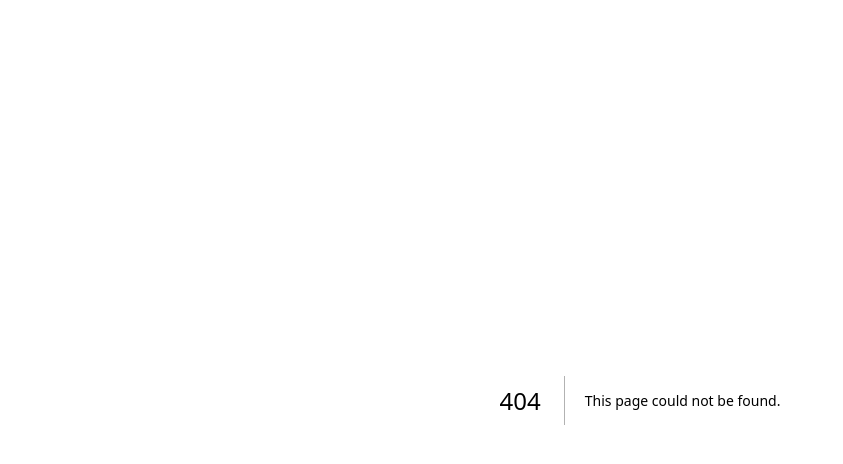
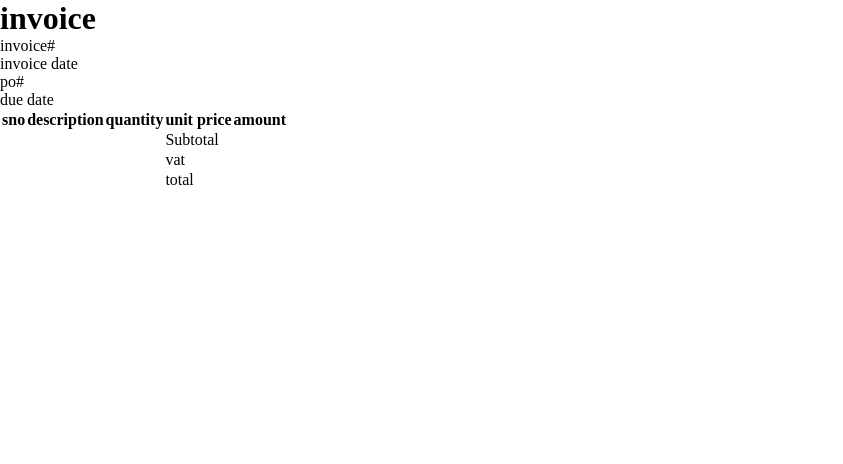
Before and after one commit to ibimina/Bill, a Next.js app: page /invoice in a window 1280 px wide. Before the commit this address had no page. Shown: the top 464 px of the page, without its empty margins (0-843 px from the left). Built offline with nearby package versions, Linux system fonts and the light colour scheme.

Commit message:
docs: invoice page

```diff
--- /dev/null
+++ b/src/pages/invoice.tsx
@@ -0,0 +1,89 @@
+import { Invoicee } from "@/models/invoice"
+import { useEffect, useState } from "react"
+
+
+
+const Invoice = () => {
+    const [invoiceInfo, setInvoiceInfo] = useState<Invoicee>()
+    const [sender, setSender] = useState<string[]>()
+    const [address, setAddress] = useState<string[]>()
+    useEffect(() => {
+
+        const storage = localStorage?.getItem("invoice")!
+        setInvoiceInfo(JSON.parse(storage))
+        console.log(invoiceInfo, storage)
+        setSender(invoiceInfo?.from.split("\n"))
+        setAddress(invoiceInfo?.billto.split("\n"))
+    }, [])
+    console.log(invoiceInfo)
+
+
+    return (
+        <>
+            <div className="sender">
+                <h1>invoice</h1>
+                {sender?.map((item, index) => (
+                    <p key={index}>{item}</p>
+                ))}
+            </div>
+            <div className="address">
+                <div className="billto">
+                    {address?.map((item, index) => (
+                        <p key={index}>{item}</p>
+                    ))}
+                </div>
+                <div className="invoice_info">
+                    <p className="invoice_no"><span>invoice#</span>{invoiceInfo?.invoicenum}</p>
+                    <p className="date"><span>invoice date</span>{invoiceInfo?.date}</p>
+                    <p className="po"><span>po#</span> {invoiceInfo?.po}</p>
+                    <p className="due_datae"><span>due date</span></p>
+                </div>
+            </div>
+            <table>
+                <thead>
+                    <tr>
+                        <th>sno</th>
+                        <th>description</th>
+                        <th>quantity</th>
+                        <th>unit price</th>
+                        <th>amount</th>
+                    </tr>
+                </thead>
+                <tbody>
+                    {invoiceInfo?.itemlist?.map((item, index) => (
+                        <tr key={index}>
+                            <td>{index + 1}</td>
+                            <td>{item.description}</td>
+                            <td>{item.quantity}</td>
+                            <td>{item.unit}</td>
+                            <td>{item.Amount}</td>
+                        </tr>
+                    ))}
+                    <tr>
+                        <td></td>
+                        <td></td>
+                        <td></td>
+                        <td>Subtotal</td>
+                        <td>{invoiceInfo?.subtotal}</td>
+                    </tr>
+                    <tr>
+                        <td></td>
+                        <td></td>
+                        <td></td>
+                        <td>vat</td>
+                        <td></td>
+                    </tr>
+                    <tr>
+                        <td></td>
+                        <td></td>
+                        <td></td>
+                        <td>total</td>
+                        <td>{invoiceInfo?.total}</td>
+                    </tr>
+                </tbody>
+            </table>
+
+        </>
+    )
+}
+export default Invoice
```
